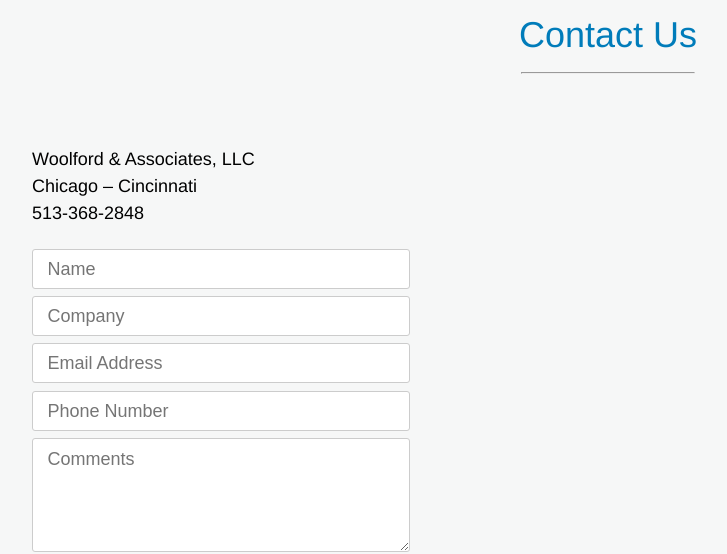
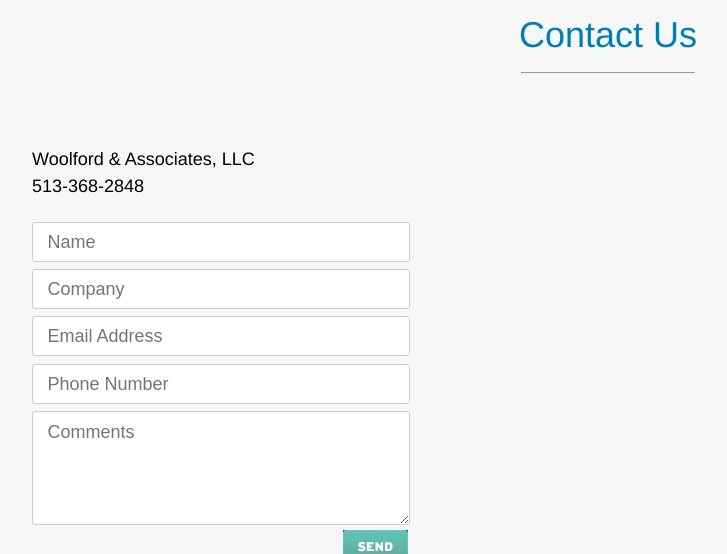
Before and after one commit to imaginatiiinc/woolfordandassociates, a PHP site: page /contact-us.php in a window 1280 px wide. Shown: the part 691-1245 px from the top of the page, without its empty margins (33-760 px from the left). Run offline with PHP 8.4, Linux system fonts and the light colour scheme; some libraries are stand-ins or nearby versions.

Commit message:
Contact page
Removal of text

```diff
--- a/contact-us.php
+++ b/contact-us.php
@@ -14,7 +14,6 @@
 
 			<p>
 				Woolford & Associates, LLC<br/>
-				Chicago – Cincinnati<br/>
 				513-368-2848<br/>
 			</p>
 
```
